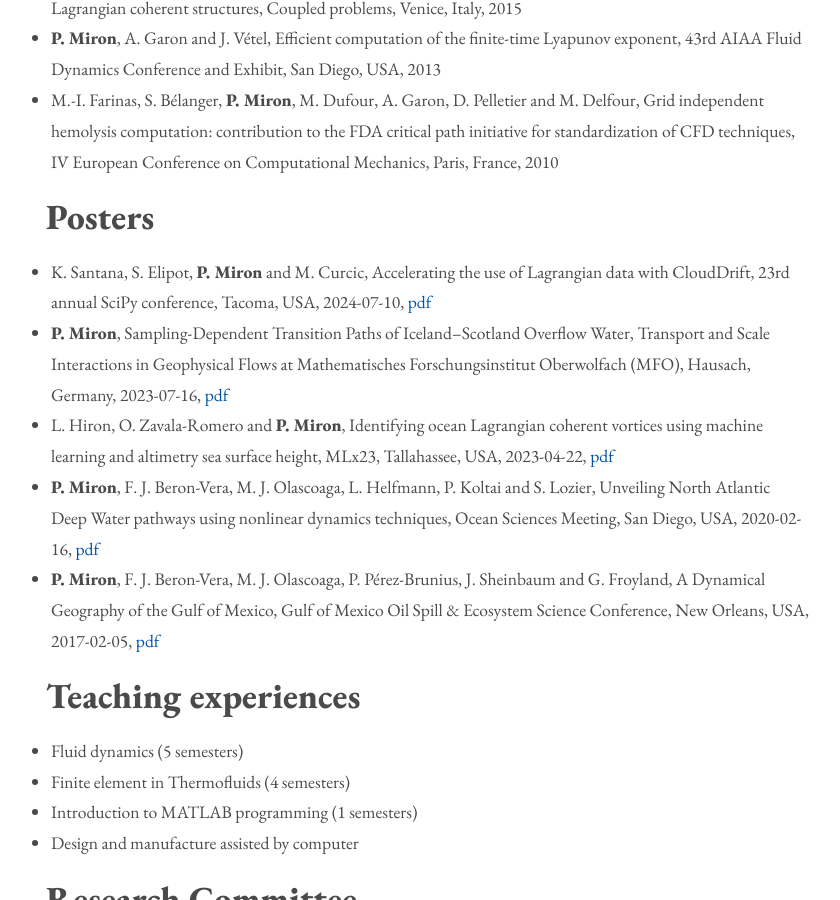
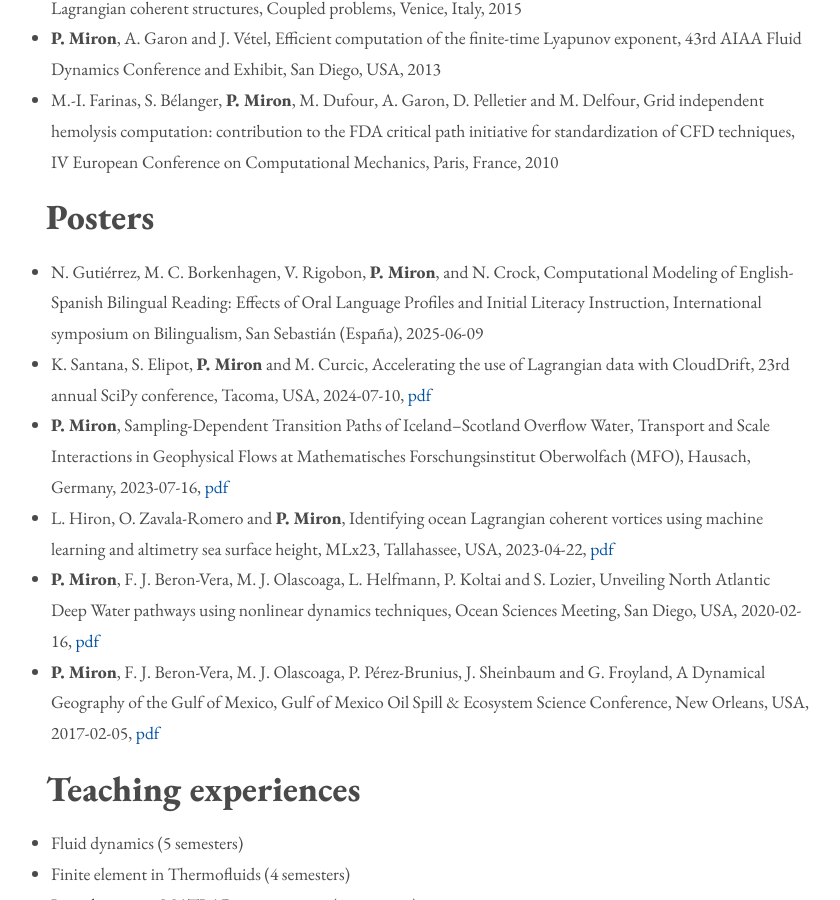
Before and after one commit to philippemiron/philippemiron.github.io, a Jekyll site: the page built from cv.md, in a window 1280 px wide and 900 px high, scrolled down 4696 px. Shown: the whole window, without its empty margins (210-1050 px from the left). Built offline with Jekyll 4.4.1, drawn with Linux system fonts in a browser that asks for light colours.

Commit message:
llm poster

```diff
--- a/_data/posters.yml
+++ b/_data/posters.yml
@@ -1,3 +1,9 @@
+- title: "Computational Modeling of English-Spanish Bilingual Reading: Effects of Oral Language Profiles and Initial Literacy Instruction"
+  authors: N. Gutiérrez, M. C. Borkenhagen, V. Rigobon, **P. Miron**, and N. Crock
+  event: International symposium on Bilingualism
+  location: San Sebastián (España)
+  date: '2025-06-09'
+
 - title: Accelerating the use of Lagrangian data with CloudDrift
   authors: 'K. Santana, S. Elipot, **P. Miron** and M. Curcic'
   event: 23rd annual SciPy conference
```
